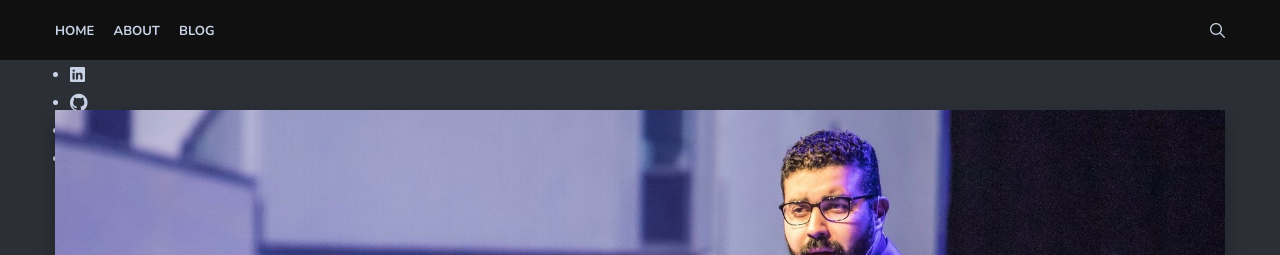
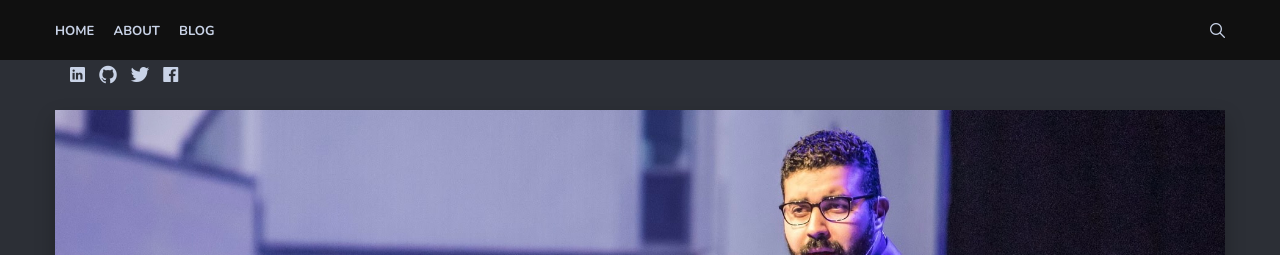
Before and after one commit to jjsantanna/jjsantanna.github.io, a Jekyll site: the page built from index.html, in a window 1280 px wide. Shown: the top 255 px of the page. Built offline with Jekyll 4.4.1, drawn with Linux system fonts in a browser that asks for light colours; nearby versions of some CDN libraries; the list of posts is cut into pages by our own code.

Commit message:
fixing stuff

```diff
--- a/_includes/header.html
+++ b/_includes/header.html
@@ -26,11 +26,11 @@
 
   <div class="nav-buttons">
     <!-- Social Media Icons -->
-    <ul>
-      <li><a href="{{ site.linkedin }}" class="social-profiles-link"><i class="ion ion-logo-linkedin"></i></a></li>
-      <li><a href="{{ site.github }}" class="social-profiles-link"><i class="ion ion-logo-github"></i></a></li>
-      <li><a href="{{ site.twitter }}" class="social-profiles-link"><i class="ion ion-logo-twitter"></i></a></li>
-      <li><a href="{{ site.facebook }}" class="social-profiles-link"><i class="ion ion-logo-facebook"></i></a></li>
+    <ul style="display: inline;">
+      <li style="display: inline; margin-right: 10px;"><a href="{{ site.linkedin }}" class="social-profiles-link"><i class="ion ion-logo-linkedin"></i></a></li>
+      <li style="display: inline; margin-right: 10px;"><a href="{{ site.github }}" class="social-profiles-link"><i class="ion ion-logo-github"></i></a></li>
+      <li style="display: inline; margin-right: 10px;"><a href="{{ site.twitter }}" class="social-profiles-link"><i class="ion ion-logo-twitter"></i></a></li>
+      <li style="display: inline; margin-right: 10px;"><a href="{{ site.facebook }}" class="social-profiles-link"><i class="ion ion-logo-facebook"></i></a></li>
     </ul>
 
   <div class="search">
```
